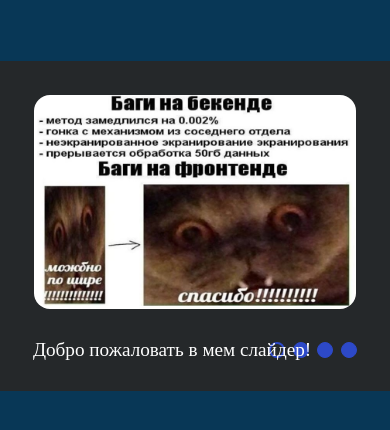
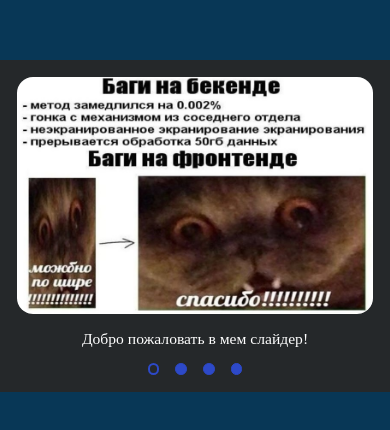
Before and after one commit to darianebogina/cssMemeSlider, a plain HTML site: page cssMemeSlider/index.html in a window 390 px wide. Shown: the part 196-626 px from the top of the page. Drawn offline with Linux system fonts and the light colour scheme.

Commit message:
feat: add mobile version (Fri, Sep 13, 2024 02:48:37 PM)

```diff
--- a/cssMemeSlider/index.html
+++ b/cssMemeSlider/index.html
@@ -33,7 +33,7 @@
         <div class="bottom">
             <div class="texts">
                 <p class="text" id="text1">Добро пожаловать в мем слайдер!</p>
-                <p class="text" id="text2">Я, когда вижу, что появились новые задания в RS, а старые еще не доделала..</p>
+                <p class="text" id="text2">Когда появились новые задания в RS..</p>
                 <p class="text" id="text3">Когда поставили 100 баллов в cross-check</p>
                 <p class="text" id="text4">Спасибо за внимание!</p>
             </div>
--- a/cssMemeSlider/style.css
+++ b/cssMemeSlider/style.css
@@ -15,6 +15,7 @@ body {
 .slider {
     display: grid;
     grid-template-rows: 1fr auto;
+    width: 100%;
     max-width: 1080px;
     margin: 0;
     padding: 2vh;
@@ -51,10 +52,11 @@ body {
     display: flex;
     justify-content: space-between;
     align-items: center;
-    padding: 1rem;
+    padding: 1.1rem;
 }
 
 .texts {
+    width: 100%;
     display: flex;
     justify-content: flex-start;
     align-items: center;
@@ -143,3 +145,52 @@ input {
 #meme4:checked ~ .slides {
     margin-left: -300%;
 }
+
+@media (max-width: 500px) {
+    .slider {
+        width: 100%;
+        max-width: none;
+        padding: 1vh;
+    }
+
+    .slides {
+        width: 400%;
+    }
+
+    .meme {
+        padding: 1vh;
+    }
+
+    .meme>img {
+        width: 100%;
+        height: auto;
+        object-fit: cover;
+    }
+
+    .bottom {
+        flex-direction: column;
+        padding: 1vh;
+    }
+
+    .texts {
+        display: flex;
+        justify-content: center;
+        text-align: center;
+        padding: 0.5rem;
+    }
+
+    .text {
+        font-size: 4vw;
+    }
+
+    .controls {
+        justify-content: center;
+        align-items: center;
+        gap: 1rem;
+        margin-top: 1rem;
+    }
+    .controls > label {
+        height: 3vw;
+        width: 3vw;
+    }
+}
```
